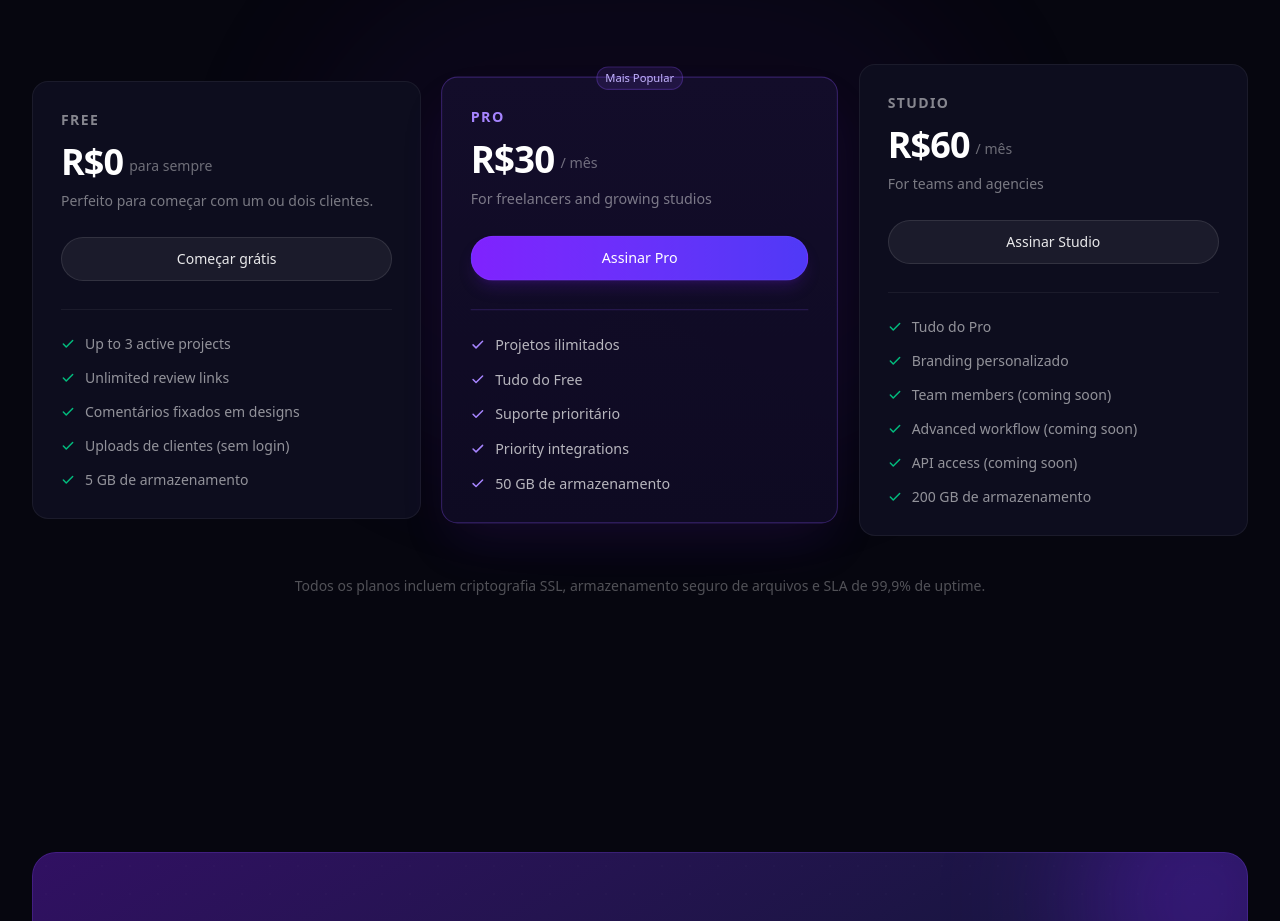
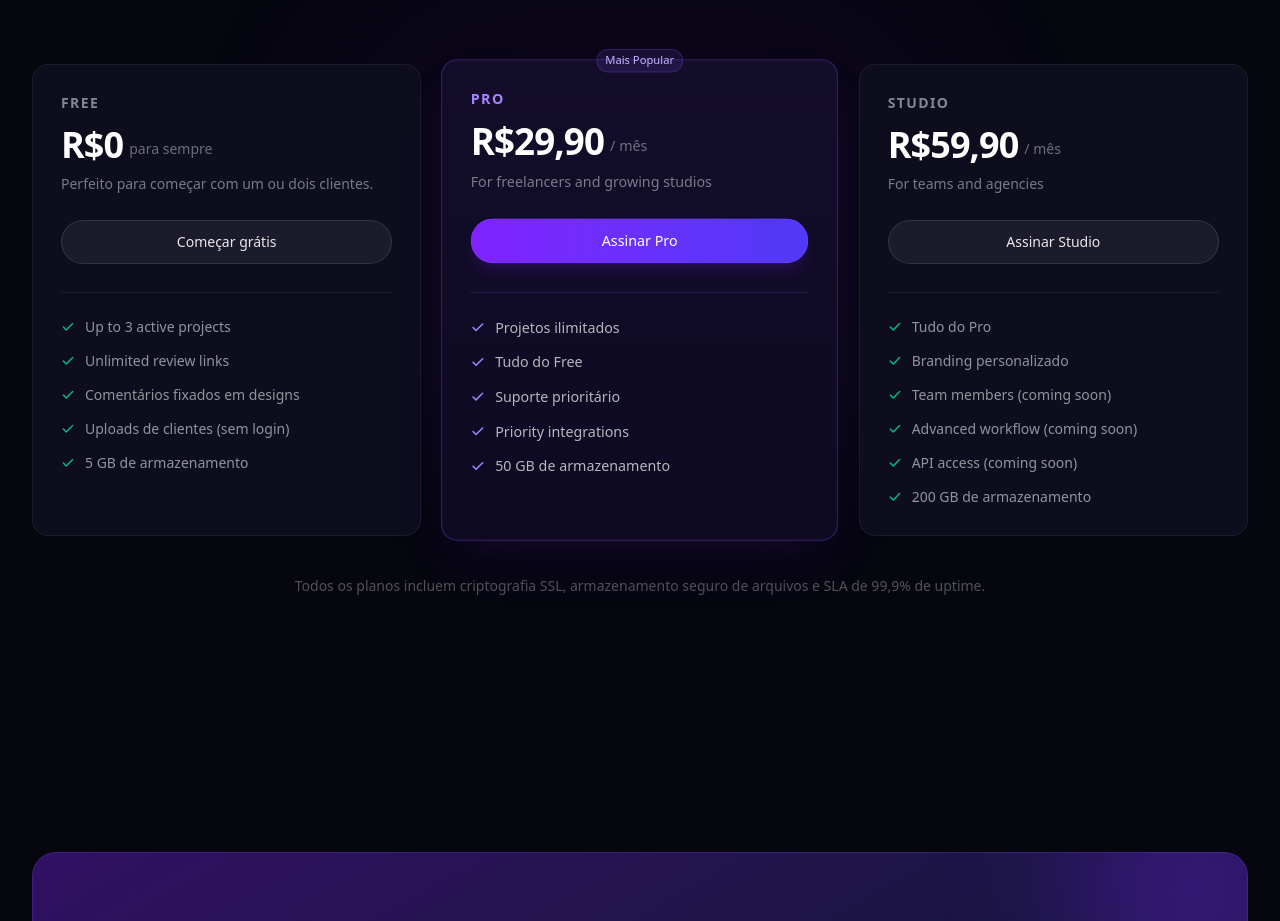
Before and after one commit to joaosilva-web/approveflow, a Next.js app: page / in a window 1280 px wide. Shown: the part 3100-4021 px from the top of the page. Built offline with nearby package versions, Linux system fonts and the light colour scheme.

Commit message:
marketing: format prices with two decimals (PT uses comma); make plan cards equal height

```diff
--- a/features/marketing/components/Pricing.tsx
+++ b/features/marketing/components/Pricing.tsx
@@ -61,27 +61,55 @@ function translateFeatureToPt(feature: string) {
   return map[feature] ?? feature;
 }
 
-function planToCard(lang: Lang, planCode: string) : Plan {
+function planToCard(lang: Lang, planCode: string): Plan {
   const def = PLANS[planCode];
-  const price = `R$${Math.round(def.priceBrl)}`;
+  let price: string;
+  if (def.priceBrl === 0) {
+    price = "R$0";
+  } else {
+    const formatted = def.priceBrl.toFixed(2).replace('.', lang === 'pt' ? ',' : '.');
+    price = `R$${formatted}`;
+  }
   const period = lang === "pt" ? "/ mês" : "/ month";
   const description = lang === "pt" ? def.description : def.description;
 
-  const features = def.features.map((f) => (lang === "pt" ? translateFeatureToPt(f) : f));
+  const features = def.features.map((f) =>
+    lang === "pt" ? translateFeatureToPt(f) : f,
+  );
 
-  const ctaMap: Record<string, {pt:string;en:string;badge?:string;highlight?:boolean}> = {
+  const ctaMap: Record<
+    string,
+    { pt: string; en: string; badge?: string; highlight?: boolean }
+  > = {
     free: { pt: "Começar grátis", en: "Start for free", highlight: false },
-    pro: { pt: "Assinar Pro", en: "Get Pro", badge: "Mais Popular", highlight: true },
+    pro: {
+      pt: "Assinar Pro",
+      en: "Get Pro",
+      badge: "Mais Popular",
+      highlight: true,
+    },
     studio: { pt: "Assinar Studio", en: "Get Studio", highlight: false },
   };
 
   const meta = ctaMap[planCode];
 
   return {
-    name: lang === "pt" ? (planCode === "free" ? "Free" : planCode === "pro" ? "Pro" : "Studio") : def.name,
+    name:
+      lang === "pt"
+        ? planCode === "free"
+          ? "Free"
+          : planCode === "pro"
+            ? "Pro"
+            : "Studio"
+        : def.name,
     price,
     period: lang === "pt" && def.priceBrl === 0 ? "para sempre" : period,
-    description: lang === "pt" ? (planCode === "free" ? "Perfeito para começar com um ou dois clientes." : def.description) : def.description,
+    description:
+      lang === "pt"
+        ? planCode === "free"
+          ? "Perfeito para começar com um ou dois clientes."
+          : def.description
+        : def.description,
     features,
     cta: lang === "pt" ? meta.pt : meta.en,
     highlight: !!meta.highlight,
@@ -120,7 +148,7 @@ function PlanCard({ plan }: { plan: Plan }) {
   return (
     <article
       className={cn(
-        "relative flex flex-col rounded-2xl p-7 transition-all duration-300",
+        "relative flex flex-col h-full rounded-2xl p-7 transition-all duration-300",
         plan.highlight
           ? "bg-gradient-to-b from-[#130d2a] to-[#0e0a22] border border-violet-500/30 shadow-2xl shadow-violet-900/20 scale-[1.02]"
           : "bg-[#0d0d1e] border border-white/[0.06] hover:border-white/[0.10]",
```
